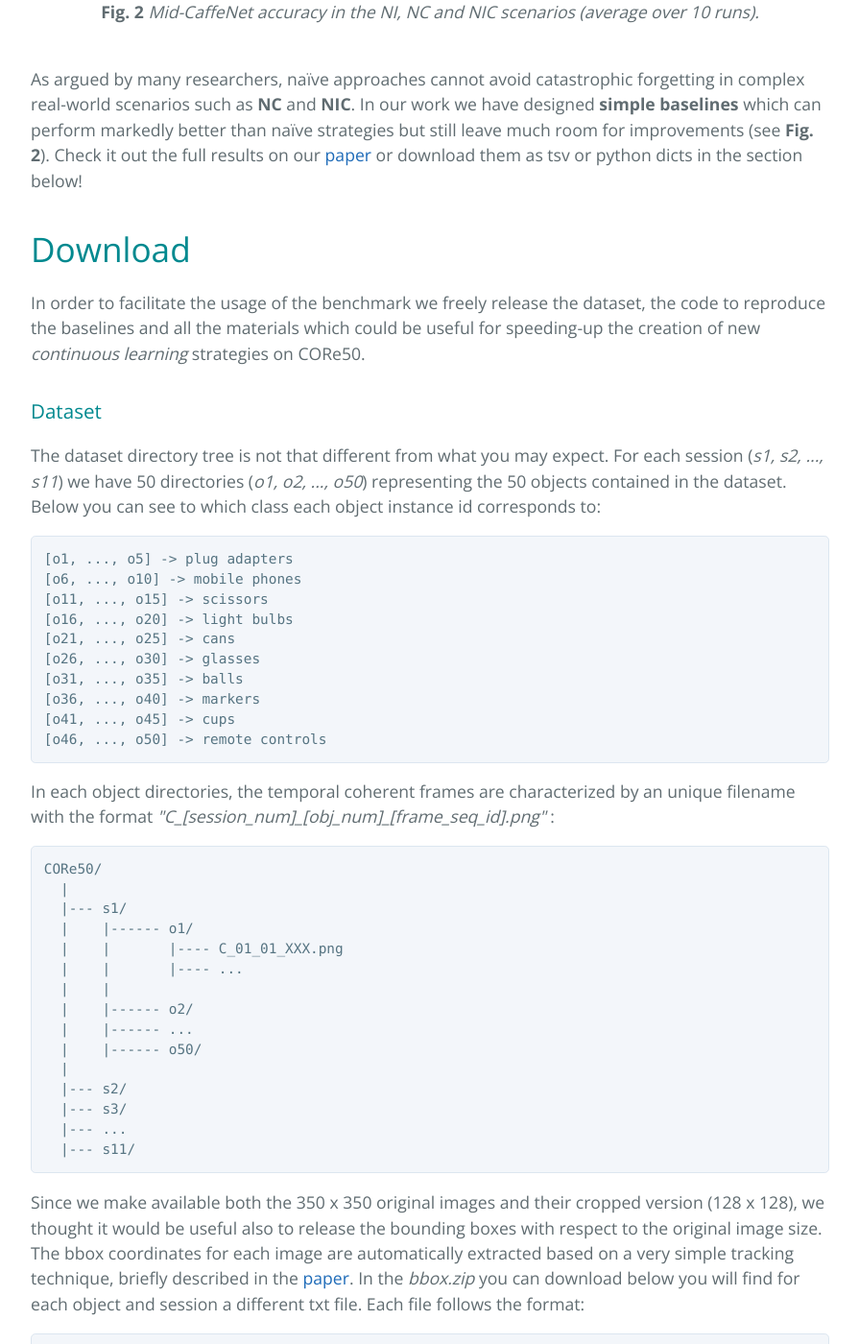
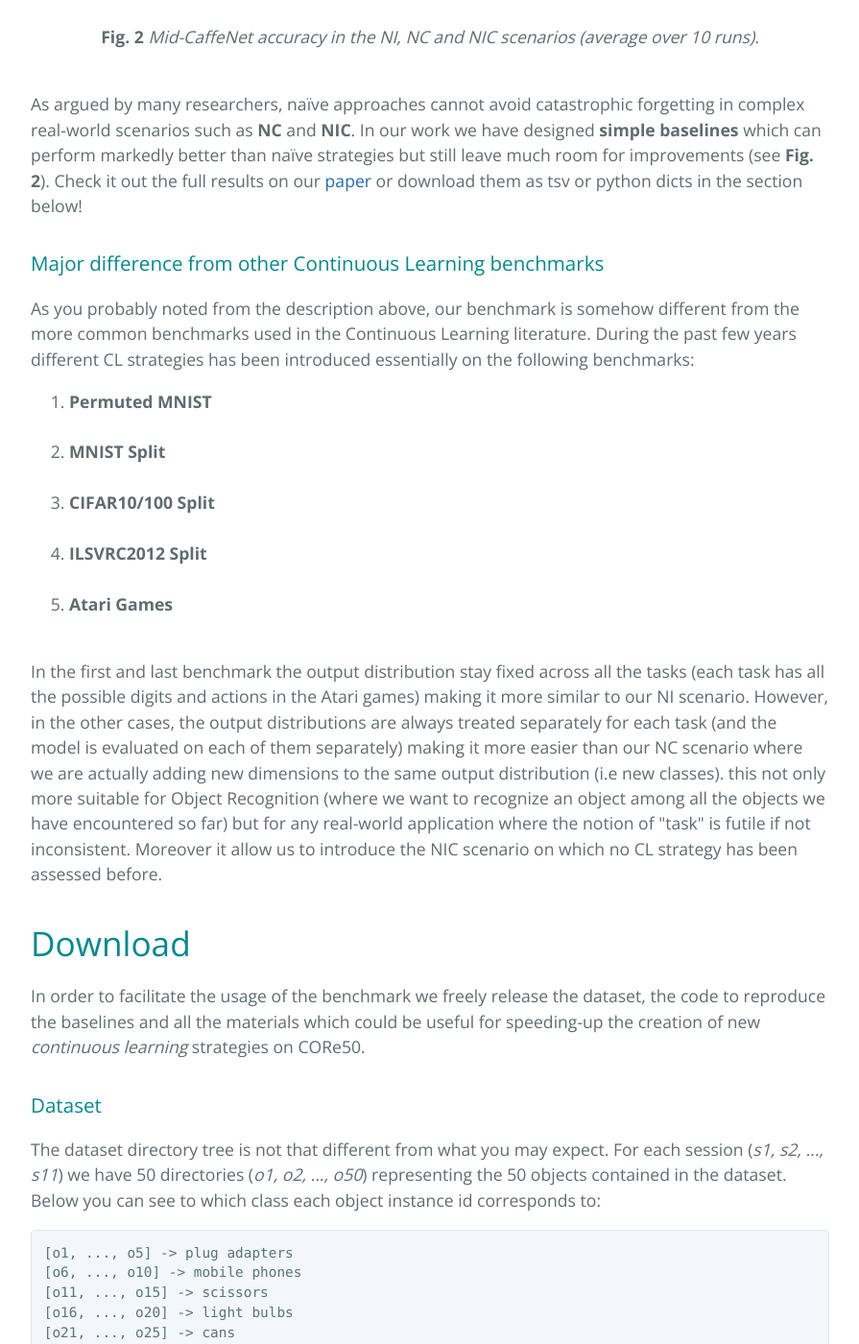
Before and after one commit to vlomonaco/core50, a Jekyll site: the page built from index.html, in a window 1280 px wide and 1400 px high, scrolled down 3862 px. Shown: the whole window at 96% size, without its empty margins (192-1087 px from the left). Built offline with Jekyll 4.4.1, drawn with Linux system fonts in a browser that asks for light colours; the list of posts is cut into pages by our own code; some of the changed text lies outside the part shown.

Commit message:
added section difference with other CL benchs

```diff
--- a/index.html
+++ b/index.html
@@ -8,14 +8,14 @@ title: {{ site.name }}
 	<a name="intro"></a>
   <h1>Why CORe50?</h1>
 
-<strong>Continuous/Lifelong learning</strong> of high-dimensional data streams is a challenging research problem. In fact, fully retraining models each time new data becomes available is infeasible, due to computational and storage issues, while naïve incremental strategies have been shown to suffer from catastrophic forgetting. In the context of real-world object recognition applications (e.g. robotics), where continuous learning is crucial, very few datasets and benchmarks are available to evaluate and compare emerging techniques.<br><br>
+<strong>Continuous/Lifelong learning (CL)</strong> of high-dimensional data streams is a challenging research problem. In fact, fully retraining models each time new data becomes available is infeasible, due to computational and storage issues, while naïve incremental strategies have been shown to suffer from catastrophic forgetting. In the context of real-world object recognition applications (e.g. robotics), where continuous learning is crucial, very few datasets and benchmarks are available to evaluate and compare emerging techniques.<br><br>
 
  In this page we provide a new dataset and benchmark <strong>CORe50</strong>, specifically designed for <strong>C</strong>ontinuous <strong>O</strong>bject <strong>Re</strong>cognition, and introduce baseline approaches for different continuous learning scenarios.
 If you plan to use this dataset or other resources you'll find in this page, <strong> please cite our latest paper</strong>: </p>
 <div style="background-color: rgba(227, 246, 254, 0.79); padding: 20px; margin-top:20px;">
 <div style="width:60px; height: 60px;float:left; padding-right:10px"><a href=""><img src="imgs/pdf_download.png" width="50px" style="padding:5px; vertical-align: middle;"></a></div>
 <div style="margin-left:60px">
-<i> Vincenzo Lomonaco and Davide Maltoni. <a href="https://arxiv.org/abs/1705.03550" target="_blank">"CORe50: a new Dataset and Benchmark for Continuous Object Recognition".</a> arXiv preprint arXiv:1705.03550 (2017). </i></div>
+<i> Vincenzo Lomonaco and Davide Maltoni. <a href="http://proceedings.mlr.press/v78/lomonaco17a.html" target="_blank">"CORe50: a new Dataset and Benchmark for Continuous Object Recognition".</a> Proceedings of the 1st Annual Conference on Robot Learning, PMLR 78:17-26, 2017. </i></div>
 </div>
 
 	<a name="dataset"></a>
@@ -54,6 +54,22 @@ In <strong>Fig. 1</strong> you can see some image examples of the 50 objects in
 </div><br>
 
 As argued by many researchers, naïve approaches cannot avoid catastrophic forgetting in complex real-world scenarios such as <strong>NC</strong> and <strong>NIC</strong>. In our work we have designed <strong>simple baselines</strong> which can perform markedly better than naïve strategies but still leave much room for improvements (see <strong> Fig. 2</strong>). Check it out the full results on our <a href="https://arxiv.org/abs/1705.03550" target="_blank">paper</a> or download them as tsv or python dicts in the section below!
+
+<h3> Major difference from other Continuous Learning benchmarks </h3>
+<p>
+As you probably noted from the description above, our benchmark is somehow different from the more common benchmarks used in the Continuous Learning literature. During the past few years different CL strategies has been introduced essentially on the following benchmarks:
+<ol class="posts">
+      <li><span><strong>Permuted MNIST</strong></li><br>
+      <li><span><strong>MNIST Split</strong></li><br>
+      <li><span><strong>CIFAR10/100 Split</strong></li><br>
+      <li><span><strong>ILSVRC2012 Split</strong></li><br>
+      <li><span><strong>Atari Games</strong></li><br>
+</ol>
+
+In the first and last benchmark the output distribution stay fixed across all the tasks (each task has all the possible digits and actions in the Atari games) making it more similar to our NI scenario. However, in the other cases, the output distributions are always treated separately for each task (and the model is evaluated on each of them separately) making it more easier than our NC scenario where we are actually adding new dimensions to the same output distribution (i.e new classes).
+
+this not only more suitable for Object Recognition (where we want to recognize an object among all the objects we have encountered so far) but for any real-world application where the notion of "task" is futile if not inconsistent. Moreover it allow us to introduce the NIC scenario on which no CL strategy has been assessed before.
+</p>
 
 	<a name="download"></a>
   <h1>Download</h1>
```
